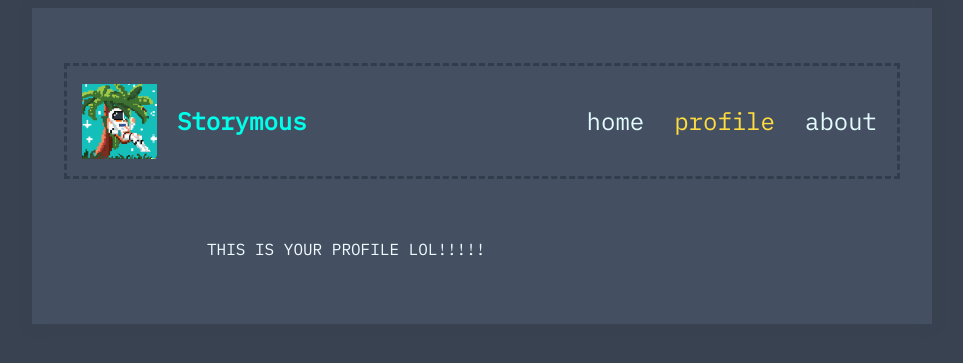
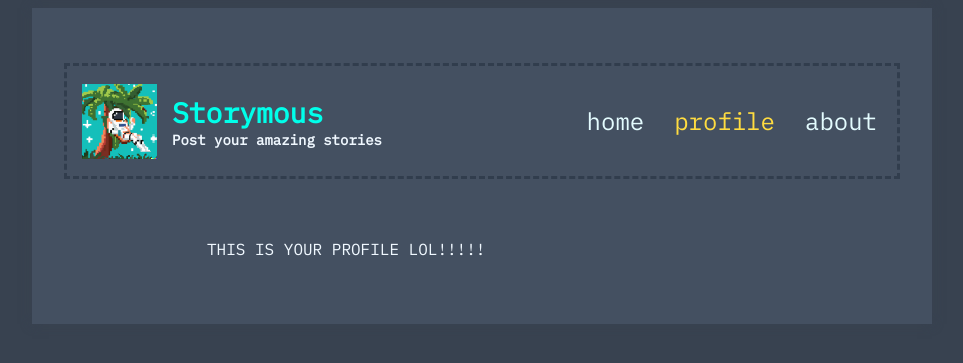
Before and after one commit to aleixfortm/storymous-old, a Flask app: page /profile in a window 1280 px wide. Shown: the top 363 px of the page, without its empty margins (158-1121 px from the left). Run offline with Flask 3, Linux system fonts and the light colour scheme; parts of the project's set-up code (start-up, migrations or seed data) failed here and were passed over; some libraries are stand-ins or nearby versions.

Commit message:
Template changes

```diff
--- a/static/styles.css
+++ b/static/styles.css
@@ -45,12 +45,22 @@ body {
     border: 3px dashed #313d4d;
 }
 
-.navbar__logo {
+.navbar__page {
     display: flex;
     align-items: center;
     font-weight: bold;
     cursor: default;
     color: rgb(0, 255, 234);
+}
+
+.navbar__title {
+    font-size: 28px;
+}
+
+.navbar__subtitle {
+    display: flex;
+    font-size: 14px;
+    color: aliceblue;
 }
 
 .navbar__navigation {
@@ -61,8 +71,8 @@ body {
     margin-right: 5px;
 }
 
-.navbar__name {
-    margin-right: 20px;
+.navbar__img {
+    margin-right: 15px;
 }
 
 .navbar__navigation-item {
--- a/templates/about.html
+++ b/templates/about.html
@@ -1,9 +1,5 @@
 {% extends "base.html" %}
 {% block content %}
-<header class="navbar">
-    <div class="navbar__logo">
-        <img class="navbar__name" src="/static/img/logo2.png" alt="Logo" width="75">Storymous
-    </div>
     <ul class="navbar__navigation">
 
         {% if user_logged %}
--- a/templates/base.html
+++ b/templates/base.html
@@ -13,6 +13,14 @@
 </head>
 <body class="scrollbar">
     <div class="base">
+        <header class="navbar">
+            <div class="navbar__page">
+                <img class="navbar__img" src="/static/img/logo2.png" alt="Logo" width="75">
+                <div class="navbar__title-full">
+                    <div class="navbar__title">Storymous</div>
+                    <div class="navbar__subtitle">Post your amazing stories</div>
+                </div>
+            </div>
 
         {% block content %}
 
--- a/templates/home.html
+++ b/templates/home.html
@@ -1,9 +1,5 @@
 {% extends "base.html" %}
 {% block content %}
-<header class="navbar">
-    <div class="navbar__logo">
-        <img class="navbar__name" src="/static/img/logo2.png" alt="Logo" width="75">Storymous
-    </div>
     <ul class="navbar__navigation">
 
         {% if user_logged %}
--- a/templates/login.html
+++ b/templates/login.html
@@ -1,9 +1,5 @@
 {% extends "base.html" %}
 {% block content %}
-<header class="navbar">
-    <div class="navbar__logo">
-        <img class="navbar__name" src="/static/img/logo2.png" alt="Logo" width="75">Storymous
-    </div>
     <ul class="navbar__navigation">
         <li class="navbar__navigation-item"><a href="{{url_for('home')}}" class="navbar__link " >home</a></li>
         <li class="navbar__navigation-item"><a href="{{url_for('auth.login')}}" class="navbar__link " style="color:rgb(255, 220, 64);">log_in</a></li>
--- a/templates/profile.html
+++ b/templates/profile.html
@@ -1,9 +1,5 @@
 {% extends "base.html" %}
 {% block content %}
-<header class="navbar">
-    <div class="navbar__logo">
-        <img class="navbar__name" src="/static/img/logo2.png" alt="Logo" width="75">Storymous
-    </div>
     <ul class="navbar__navigation">
         <li class="navbar__navigation-item"><a href="{{url_for('home')}}" class="navbar__link " >home</a></li>
         <li class="navbar__navigation-item"><a href="{{url_for('auth.profile')}}" class="navbar__link " style="color:rgb(255, 220, 64);">profile</a></li>
--- a/templates/register.html
+++ b/templates/register.html
@@ -1,9 +1,5 @@
 {% extends "base.html" %}
 {% block content %}
-<header class="navbar">
-    <div class="navbar__logo">
-        <img class="navbar__name" src="/static/img/logo2.png" alt="Logo" width="75">Storymous
-    </div>
     <ul class="navbar__navigation">
         <li class="navbar__navigation-item"><a href="{{url_for('home')}}" class="navbar__link " >home</a></li>
         <li class="navbar__navigation-item"><a href="{{url_for('auth.login')}}" class="navbar__link " >log_in</a></li>
```
